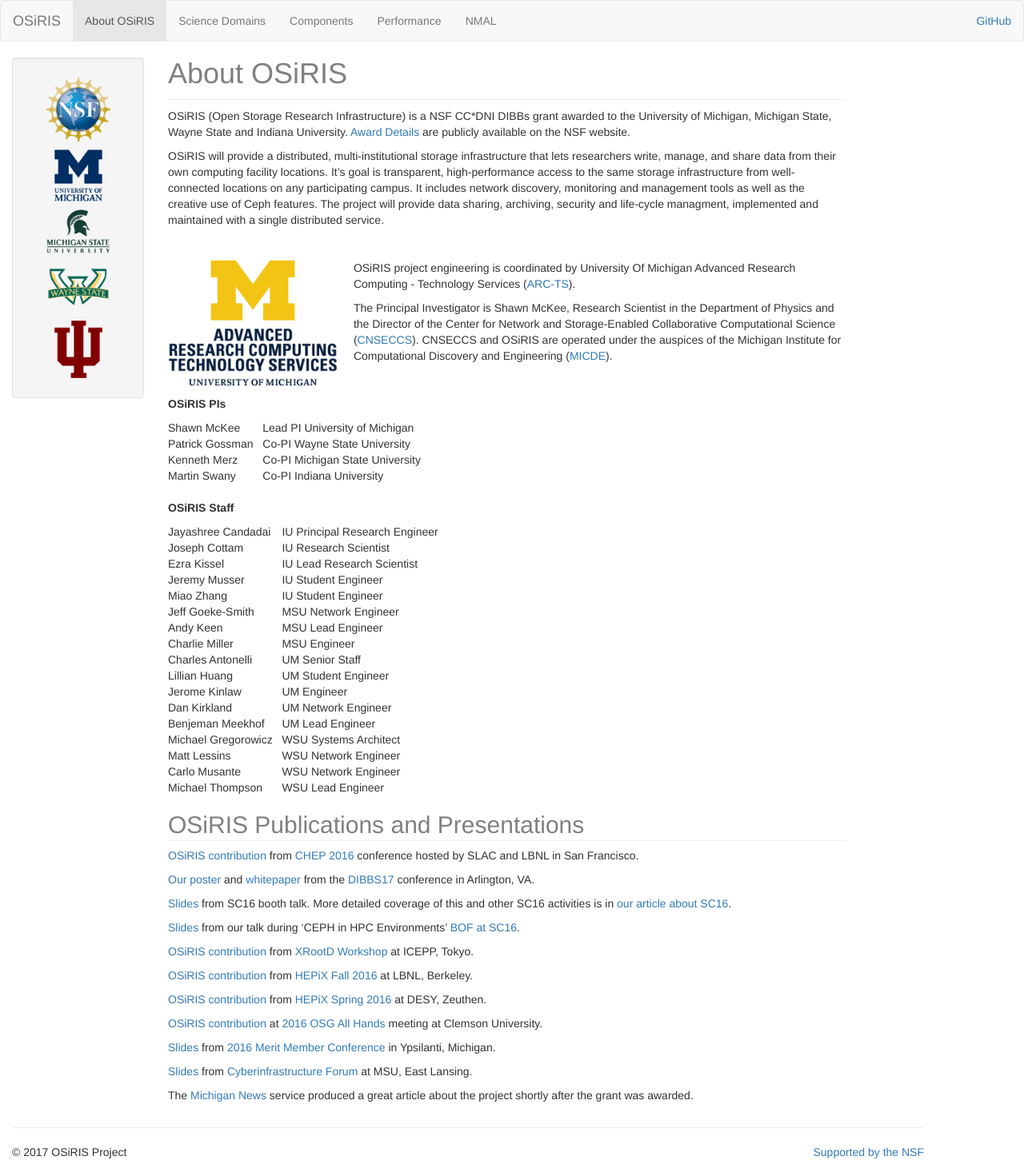
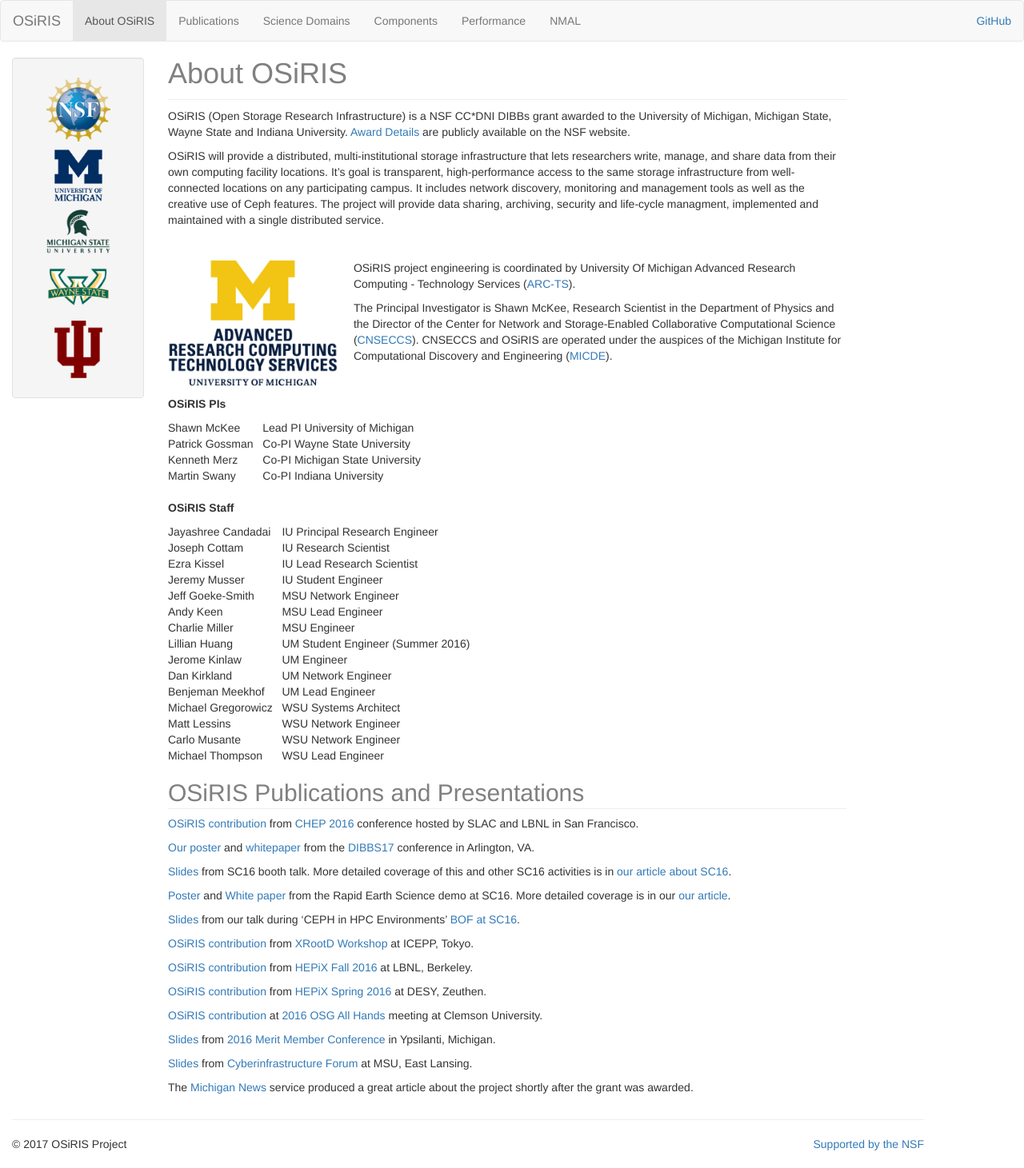
Before and after one commit to MI-OSiRIS/mi-osiris.github.io, a Jekyll site: the page built from 01-about.md, in a window 1280 px wide. Shown: the whole page at 80% size. Built offline with Jekyll 4.4.1, drawn with Linux system fonts in a browser that asks for light colours.

Commit message:
Add NRE paper/poster to publications.  Move publications to separate top-menu.  Update people on about page.

```diff
--- a/about.md
+++ b/01-about.md
@@ -33,12 +33,10 @@
 | Joseph Cottam | | | | IU Research Scientist |
 | Ezra Kissel | | | | IU Lead Research Scientist |
 | Jeremy Musser | | | | IU Student Engineer |
-| Miao Zhang | | | | IU Student Engineer |
 | Jeff Goeke-Smith | | | | MSU Network Engineer |
 | Andy Keen | | | | MSU Lead Engineer |
 | Charlie Miller | | | | MSU Engineer |
-| Charles Antonelli | | | | UM Senior Staff |
-| Lillian Huang | | | | UM Student Engineer |
+| Lillian Huang | | | | UM Student Engineer (Summer 2016) |
 | Jerome Kinlaw | | | | UM Engineer |
 | Dan Kirkland | | | | UM Network Engineer |
 | Benjeman Meekhof | | | | UM Lead Engineer |
@@ -56,6 +54,8 @@
 
 <a href="{{ASSET_PATH}}/slides/SC16-Booth-Talk.pdf">Slides</a> from SC16 booth talk.  More detailed coverage of this and other SC16 activities is in <a href="{% post_url 2016-11-18-osiris-at-supercomputing-2016 %}">our article about SC16</a>.
 
+<a href="{{ASSET_PATH}}/slides/SC16-NRE-OSiRIS-Poster.ppt">Poster</a> and <a href="{{ASSET_PATH}}/slides/SC16-NRE-OSiRIS-submitted.pdf">White paper</a> from the Rapid Earth Science demo at SC16.  More detailed coverage is in our <a href="{% post_url 2016-11-16-moving-usgs-data-with-dlt-and-osiris-at-sc16 %}">our article</a>.
+
 <a href="https://www.msi.umn.edu/sites/default/files/6-BenMeekhof-SC16-Ceph-BOF.pdf">Slides</a> from our talk during 'CEPH in HPC Environments' <a href="https://www.msi.umn.edu/sc16Ceph">BOF at SC16</a>.
 
 <a href="https://indico.cern.ch/event/523410/contributions/2355721/">OSiRIS contribution</a> from <a href="https://indico.cern.ch/event/523410/overview">XRootD Workshop</a> at ICEPP, Tokyo.
```
Also changed, not shown: 02-publications.md (added, +31 -0 lines), 03-domains.md (renamed from domains.md), 2 other files.
